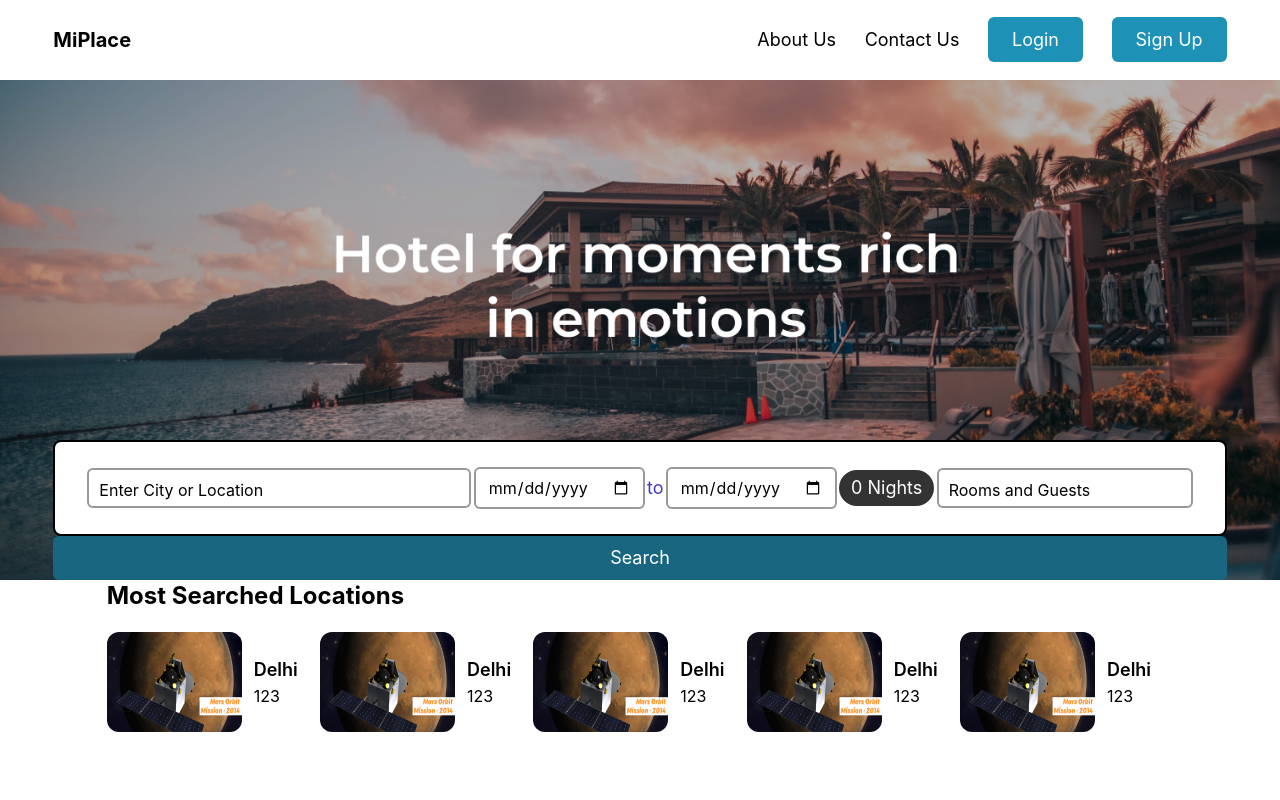
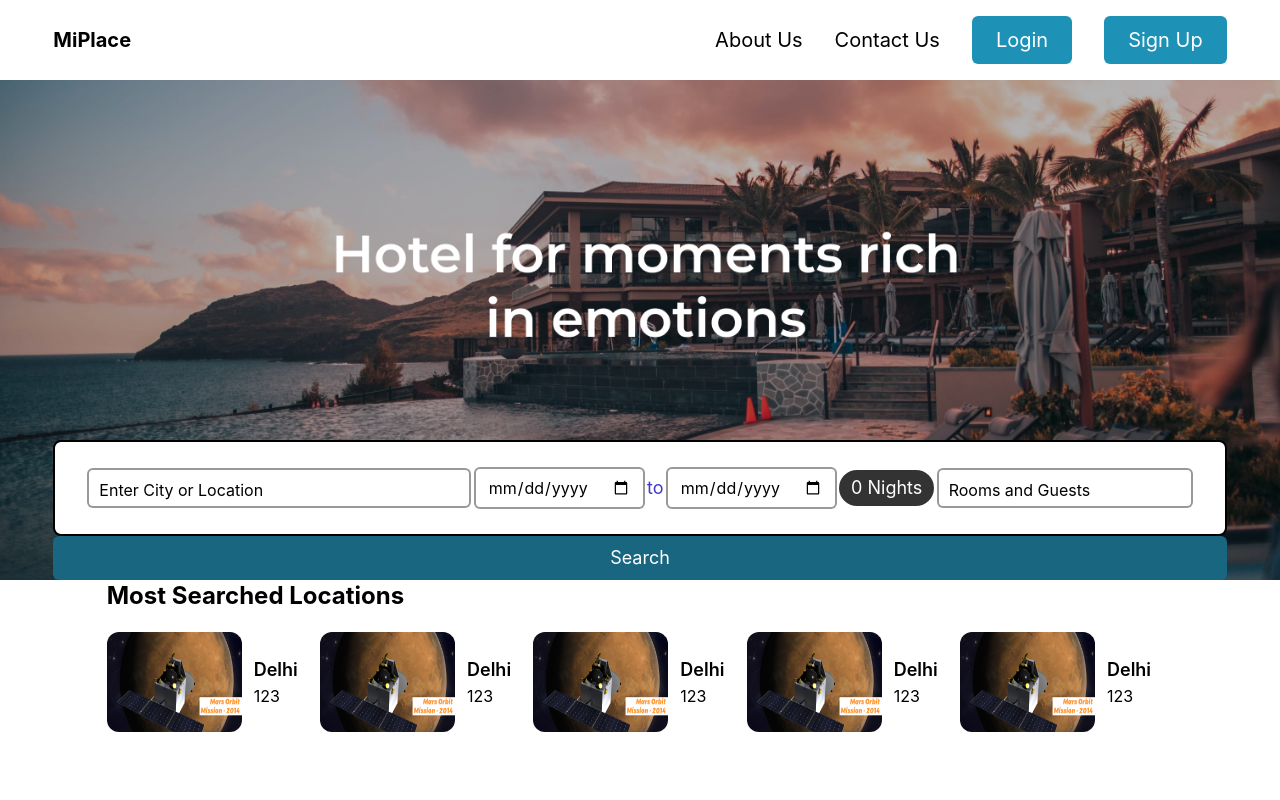
Before and after one commit to aruljohnsonalmabetter/MiPlace-Frontend, a React (Create React App) app in the folder miplace/: page / in a window 1280 px wide. Shown: the top 800 px of the page. Built offline with nearby package versions, Linux system fonts and the light colour scheme.

Commit message:
Made the navbar responsive

```diff
--- a/miplace/package.json
+++ b/miplace/package.json
@@ -6,6 +6,7 @@
     "@testing-library/jest-dom": "^5.17.0",
     "@testing-library/react": "^13.4.0",
     "@testing-library/user-event": "^13.5.0",
+    "ionicons": "^7.1.2",
     "react": "^18.2.0",
     "react-dom": "^18.2.0",
     "react-dropzone": "^14.2.3",
--- a/miplace/src/components/HeaderComponent.js
+++ b/miplace/src/components/HeaderComponent.js
@@ -1,26 +1,43 @@
-import React from "react";
+import React, { useState } from "react";
 import { Link } from "react-router-dom";
+import { IoClose } from "react-icons/io5";
+import { HiMenuAlt3 } from "react-icons/hi";
+const HeaderComponent = () => {
+  let [open, setOpen] = useState(false);
 
-const HeaderComponent = () => {
   return (
-    <div className="z-10 navbar flex justify-center items-center h-20 top-0 sticky bg-white">
+    <div className="z-10 navbar flex justify-center items-center h-20 top-0 sticky bg-white ">
       <div className="flex justify-between items-center w-11/12 h-full">
-        <div className="logo font-bold text-xl">
-          <Link to="/" >
-            <h2>MiPlace</h2>
+        <div className=" logo font-bold text-xl">
+          <Link to="/">
+            <h2 >MiPlace</h2>
           </Link>
         </div>
-        <div className="w-2/5 text-lg">
-          <ul className="flex justify-between items-center">
-            <li>About Us</li>
-            <li>Contact Us</li>
-            <li>
+
+        <div
+          onClick={() => setOpen(!open)}
+          className="text-3xl absolute right-8 top-6 cursor-pointer md:hidden"
+        >
+          {!open ? <HiMenuAlt3 /> : <IoClose />}
+          {/* <ion-icon name={open ? "close-outline" : "menu-outline"}></ion-icon> */}
+        </div>
+
+        <div className=" text-lg">
+          <ul
+            className={` md:flex  md:items-center md:pb-0 pb-12 absolute md:static bg-white md:z-auto z-[-1] left-0 w-full md:w-auto md:pl-0 pl-9 transition-all duration-500 ease-in ${
+              open ? "top-20 " : "top-[-490px]"
+            } `}
+          >
+            {/* <ul className="flex justify-between items-center"> */}
+            <li className="md:ml-8 text-xl md:my-0 my-7">About Us</li>
+            <li className="md:ml-8 text-xl md:my-0 my-7">Contact Us</li>
+            <li className="md:ml-8 text-xl md:my-0 my-7">
               {/* Use Link to navigate to the login page */}
               <Link to="/login" className="btn px-6 py-3 rounded-md">
                 Login
               </Link>
             </li>
-            <li>
+            <li className="md:ml-8 text-xl md:my-0 my-7">
               {/* Use Link to navigate to the sign-up page */}
               <Link to="/signup" className="btn px-6 py-3 rounded-md">
                 Sign Up
```
Also changed, not shown: 1 other file (tests, documents, lock files or other folders).
